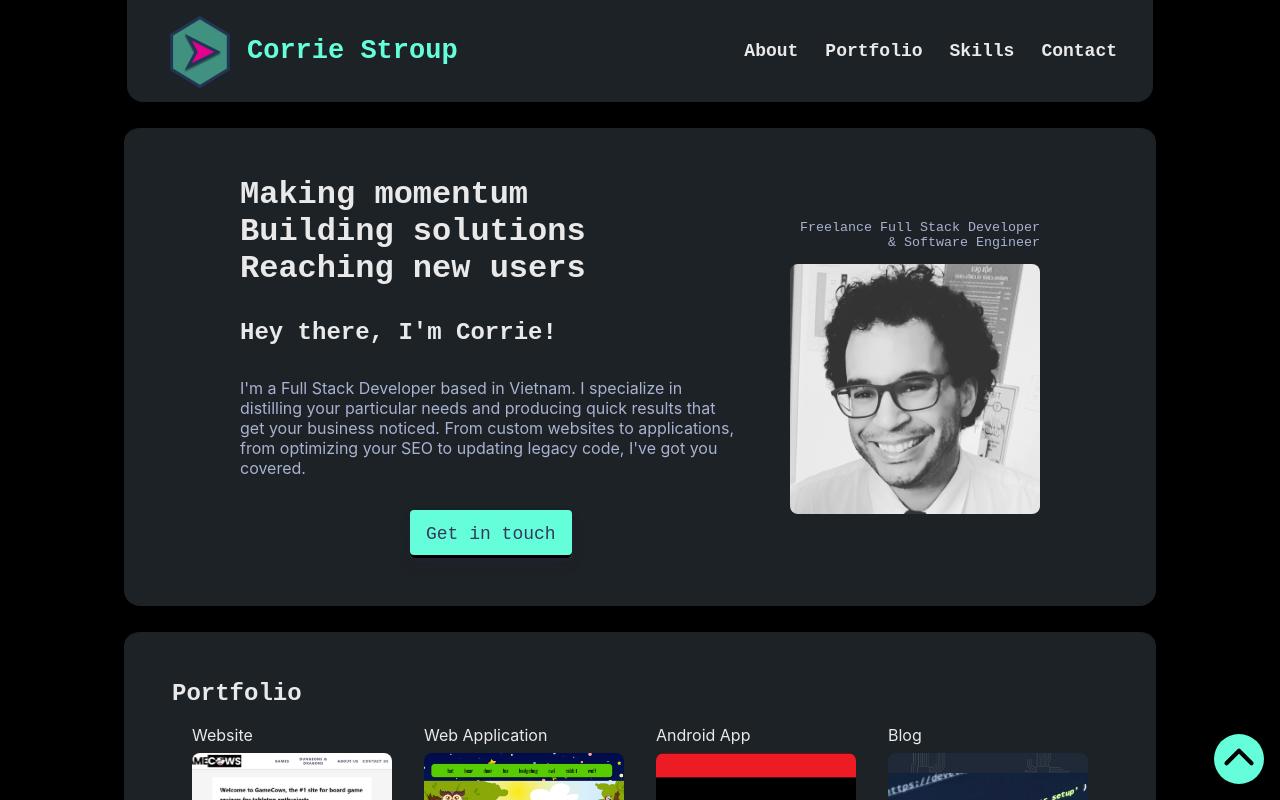
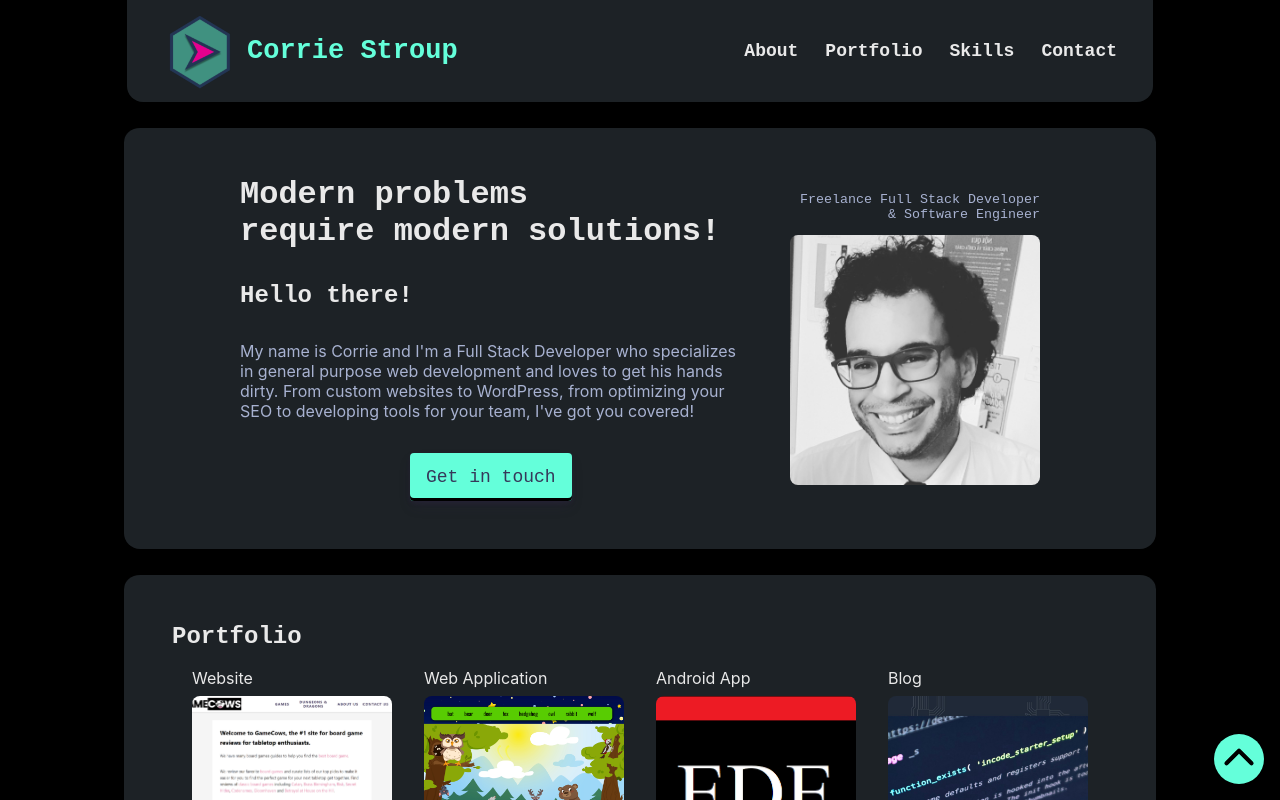
Before and after one commit to Cililocwee/portfolio, a React (Vite) app: page / in a window 1280 px wide. Shown: the top 800 px of the page. Built offline with nearby package versions, Linux system fonts and the light colour scheme.

Commit message:
Updated Hero section

```diff
--- a/src/components/Hero.jsx
+++ b/src/components/Hero.jsx
@@ -1,22 +1,21 @@
 import React from "react";
 import ProfilePicture from "../assets/profilepicture.jpg";
 import IntroductionButtons from "./IntroductionButtons";
-// import "./components.css";
 
 export default function Hero() {
   return (
     <div id="hero">
       <div id="headline">
         <h1>
-          Making momentum <br /> Building solutions <br /> Reaching new users
+          Modern problems <br /> require modern solutions!
         </h1>
 
-        <h2>Hey there, I'm Corrie!</h2>
+        <h2>Hello there!</h2>
         <p>
-          I'm a Full Stack Developer based in Vietnam. I specialize in
-          distilling your particular needs and producing quick results that get
-          your business noticed. From custom websites to applications, from
-          optimizing your SEO to updating legacy code, I've got you covered.
+          My name is Corrie and I'm a Full Stack Developer who specializes in
+          general purpose web development and loves to get his hands dirty. From
+          custom websites to WordPress, from optimizing your SEO to developing
+          tools for your team, I've got you covered!
         </p>
         <IntroductionButtons />
       </div>
--- a/src/components/Skills.jsx
+++ b/src/components/Skills.jsx
@@ -14,19 +14,20 @@ import ReactJSIcon from "../assets/skills/react.svg";
 import SassIcon from "../assets/skills/sass.svg";
 import TypescriptIcon from "../assets/skills/typescript.svg";
 import UbuntuIcon from "../assets/skills/ubuntu.svg";
+import WordPressIcon from "../assets/skills/wordpress.svg";
 
 export default function Skills() {
   const icons = [
     JavascriptIcon,
     TypescriptIcon,
     ReactJSIcon,
+    WordPressIcon,
     PythonIcon,
     DockerIcon,
     AngularIcon,
     JavaIcon,
     MongoIcon,
     PhpIcon,
-    SassIcon,
     UbuntuIcon,
     GitIcon,
     MysqlIcon,
```
Also changed, not shown: src/assets/skills/wordpress.svg (added).
